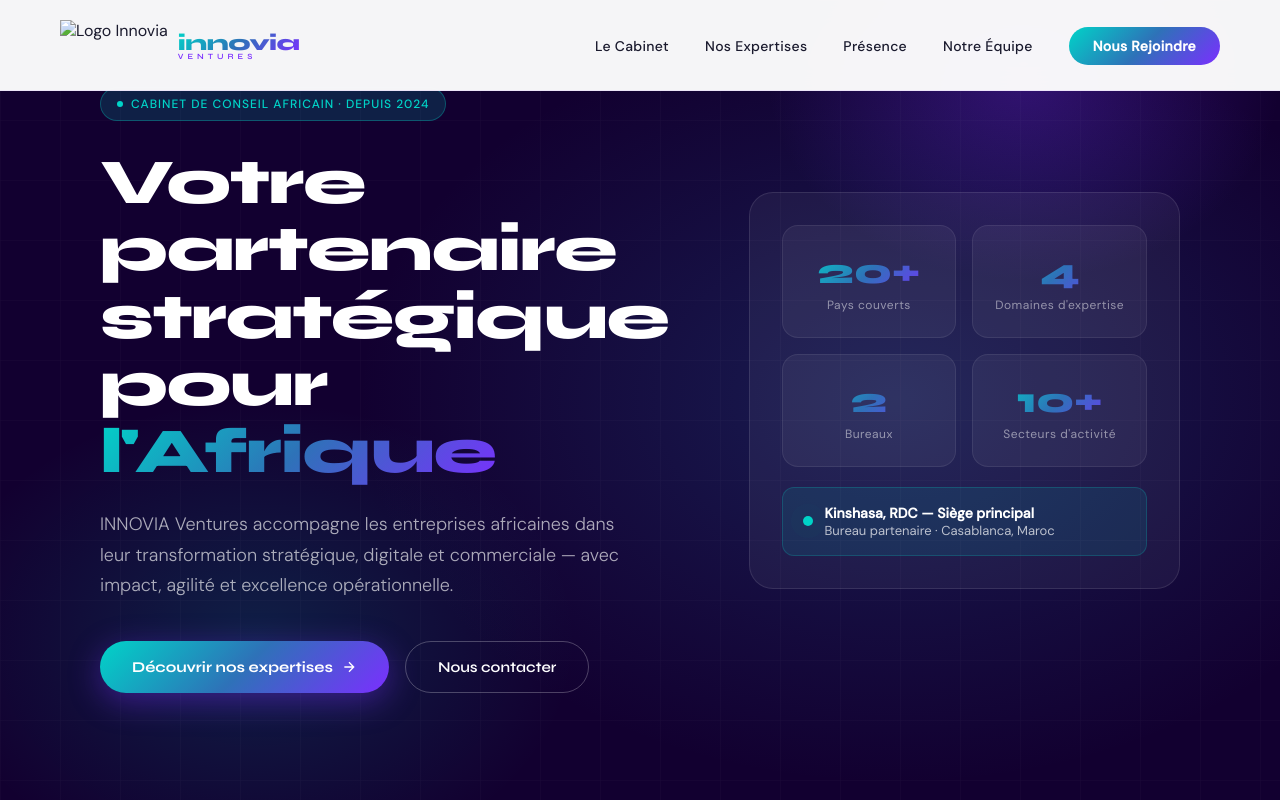
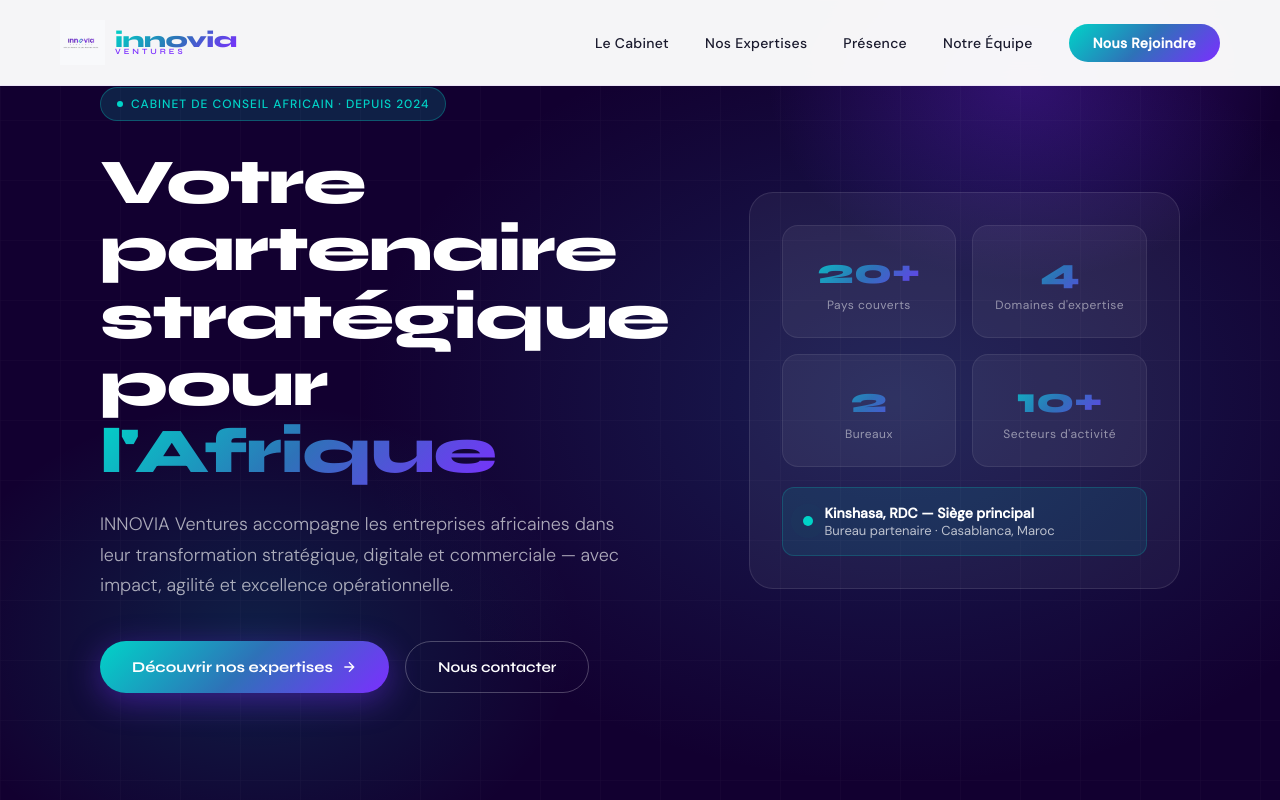
Before and after one commit to YRAJJAF/innoviaventures, a plain HTML site: page index.html in a window 1280 px wide. Shown: the top 800 px of the page. Drawn offline with Linux system fonts and the light colour scheme.

Commit message:
Update index.html

```diff
--- a/index.html
+++ b/index.html
@@ -811,13 +811,13 @@
 
 <!-- NAV -->
 <nav id="navbar">
-  <div class="logo">
-    <img src="logo-innovia.jpg" alt="Logo Innovia" style="height: 50px; width: auto; object-fit: contain;">
-    <div>
-      <span class="logo-text">innovia</span>
-      <span class="logo-sub">VENTURES</span>
-    </div>
+ <div class="logo">
+  <img src="logo-innovia.jpg.jpg" alt="Innovia" style="height: 45px; width: auto;">
+  <div style="display: flex; flex-direction: column; justify-content: center;">
+    <span class="logo-text" style="line-height: 1;">innovia</span>
+    <span class="logo-sub" style="font-size: 8px; letter-spacing: 3px;">VENTURES</span>
   </div>
+</div>
   <ul class="nav-links">
     <li><a href="#cabinet">Le Cabinet</a></li>
     <li><a href="#expertises">Nos Expertises</a></li>
```
